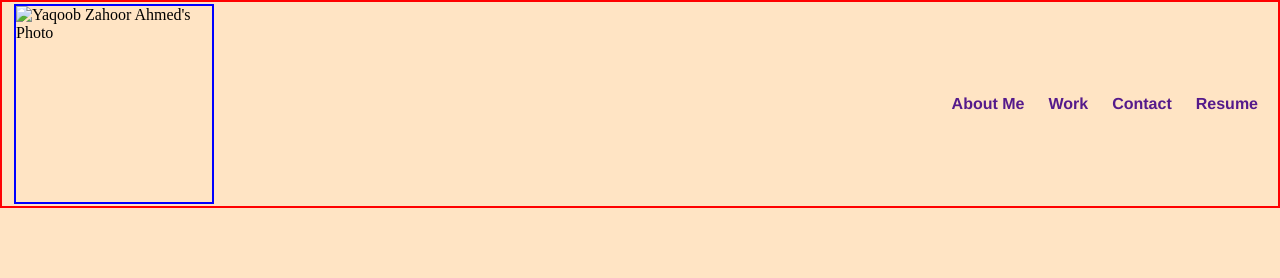
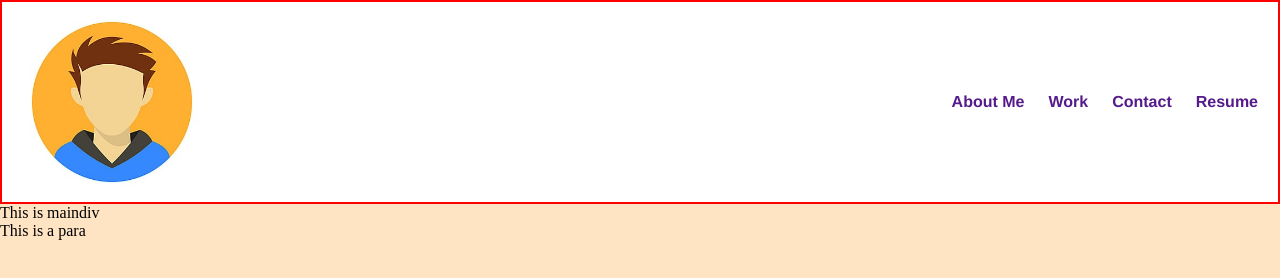
Before and after one commit to YZAHMED/Portofolio, a plain HTML site: page index.html in a window 1280 px wide. Drawn offline with Linux system fonts and the light colour scheme.

Commit message:
Avatar Added to the header.

```diff
--- a/index.html
+++ b/index.html
@@ -9,7 +9,7 @@
 </head>
 <body>
     <nav>
-        <img src="#" alt="Yaqoob Zahoor Ahmed's Photo">
+        <img src="./assets/pngtree-cartoon-color-simple-male-avatar-png-image_1934459.jpeg" alt="Yaqoob Zahoor Ahmed's Photo">
 
         <ul>
             <li><a href="">About Me</a></li>
@@ -18,7 +18,12 @@
             <li><a href="">Resume</a></li>
         </ul>
     </nav>
+<Section>
+    <div class="maindiv">This is maindiv</div>
+    <p>This is a para</p>
 
+
+</Section>
 
 
 </nav>
--- a/style.css
+++ b/style.css
@@ -17,6 +17,7 @@ nav{
     border: 2px solid red;
     width: 100%;
     height: auto;
+    background-color: white;
 }
 
 nav ul{
@@ -33,17 +34,19 @@ nav ul li a{
     text-decoration: none;
     font-weight: 900;
     font-family: 'Franklin Gothic Medium', 'Arial Narrow', Arial, sans-serif;
-    transition: all ease-in-out 200ms 100ms;
+    transition: all ease-in-out;
 }
 nav ul li a:hover{
     border-bottom: 2px solid blue ;
     color: blue;
 }
 
-nav img{
+section{
+    display: grid;
+}
+
+img{
+    background-color: orange;
     width: 200px;
     height: 200px;
-    border: 2px solid blue;
-    margin: 2px 2px;
-    cursor: pointer;
 }
```
Also changed, not shown: assets/pngtree-cartoon-color-simple-male-avatar-png-image_1934459.jpeg (added), 2 other files.
